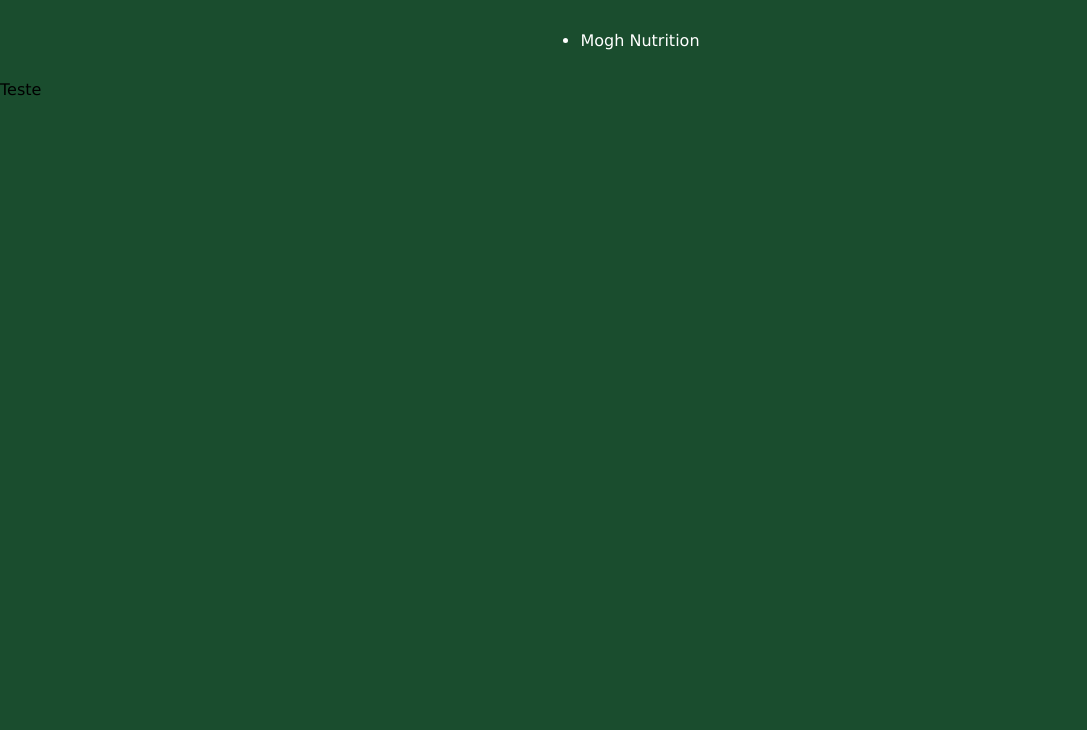
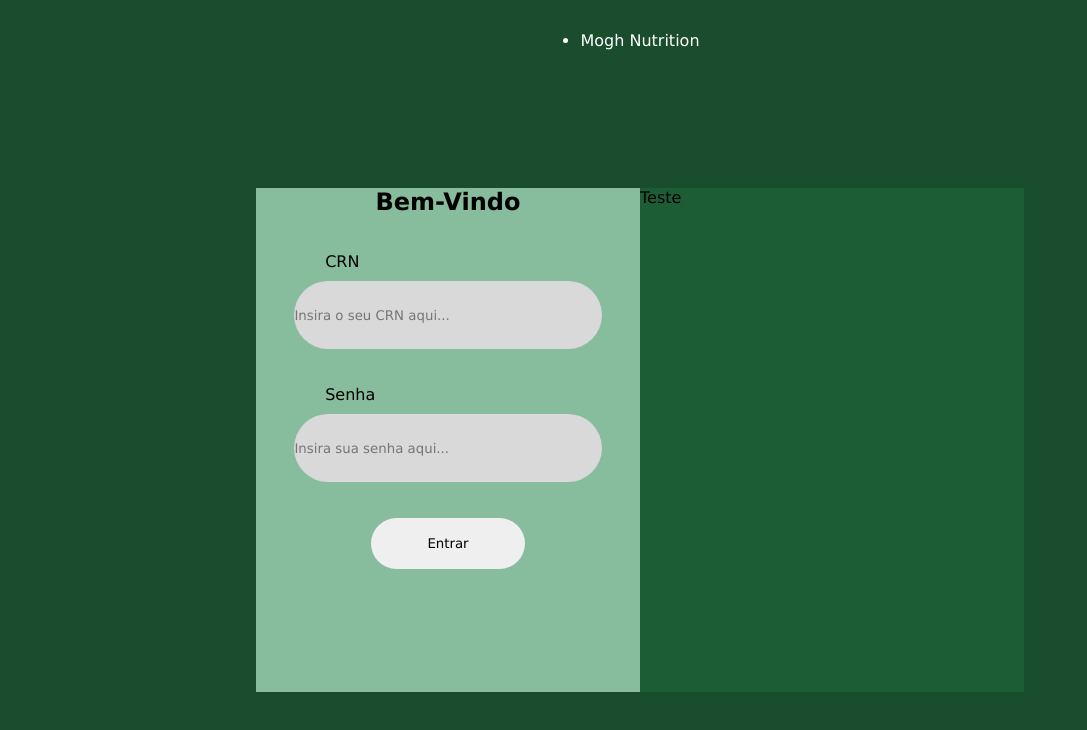
Before and after one commit to Otavio-Miguel-Rocha/OficialMoghNutrition, an Angular app: page /Menu-Inicial in a window 1280 px wide. Shown: the top 730 px of the page, without its empty margins (0-1087 px from the left). Built offline with nearby package versions, Linux system fonts and the light colour scheme.

Commit message:
Adiciona o square do login

```diff
--- a/src/app/app.component.css
+++ b/src/app/app.component.css
@@ -5,4 +5,5 @@ header{
     justify-content: center;
     align-items: center;
     color: white;
+    background-color: #1A4D2E;
 }
--- a/src/app/app.component.html
+++ b/src/app/app.component.html
@@ -4,5 +4,5 @@
 </header>
 <main>
     <!-- componentes -->
-    <p>Teste</p>
+    <app-menu-inicial></app-menu-inicial>
 </main>
--- a/src/app/menu-inicial/menu-inicial.component.css
+++ b/src/app/menu-inicial/menu-inicial.component.css
@@ -0,0 +1,57 @@
+#section-menu-inicial{
+    display: flex;
+    width: 100%;
+    height: 90vh;
+    justify-content: center;
+    align-items: center;
+    background-color: #1A4D2E;
+}
+#grid-login-register{
+    display: grid;
+    width: 60%;
+    height: 70%;
+    background-color: #1D5D36;
+    grid-template-columns: repeat(2,1fr);
+}
+#square-login{
+    display: flex;
+    width: 100%;
+    height: 100%;
+    background-color: #87BC9C;
+    align-items: center;
+    flex-direction: column;
+}
+#label-inputs-position{
+    display: flex;
+    flex-direction: column;
+    width: 80%;
+    height: 60%;
+    justify-content: space-evenly;
+}
+.label-inputs{
+    flex-direction: column;
+    height: 32%;
+}
+.labels-margem{
+    display: flex;
+    margin-left: 10%;
+    height: 30%;
+}
+.inputs{
+    display: flex;
+    width: 100%;
+    border-radius: 50px;
+    border: none;
+    background-color: #D9D9D9;
+    height: 70%;
+}
+
+.buttons{
+    display: flex;
+    width: 40%;
+    height: 10%;
+    border-radius: 100px;
+    border: none;
+    justify-content: center;
+    align-items: center;
+}
--- a/src/app/menu-inicial/menu-inicial.component.html
+++ b/src/app/menu-inicial/menu-inicial.component.html
@@ -1,3 +1,19 @@
-<p>
-  menu-inicial works!
-</p>
+<section id="section-menu-inicial">
+  <div id="grid-login-register">
+    <div id="square-login">
+      <h2>Bem-Vindo</h2>
+      <div id="label-inputs-position">
+        <div class="label-inputs">
+          <label class="labels-margem">CRN</label>
+          <input class="inputs" type="text" placeholder="Insira o seu CRN aqui...">
+        </div>
+        <div class="label-inputs">
+          <label class="labels-margem">Senha</label>
+          <input class="inputs" type="password" placeholder="Insira sua senha aqui...">
+        </div>
+      </div>
+      <button class="buttons">Entrar</button>
+    </div>
+    <div>Teste</div>
+  </div>
+</section>
--- a/src/styles.css
+++ b/src/styles.css
@@ -4,5 +4,4 @@
     padding: 0%;
     font-family:'Lucida Sans';
     max-width: 100%;
-    background-color: #1A4D2E;
 }
```
Also changed, not shown: 1 other file (tests, documents, lock files or other folders).
